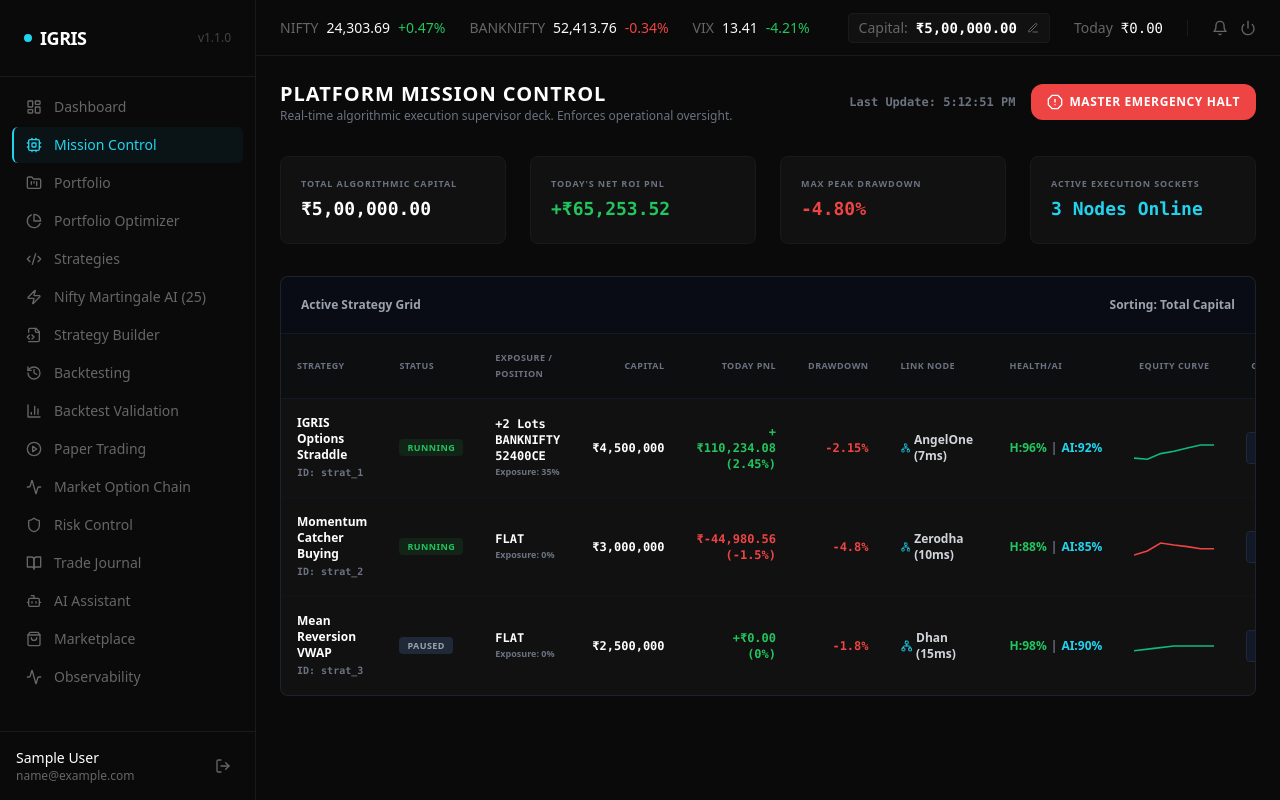
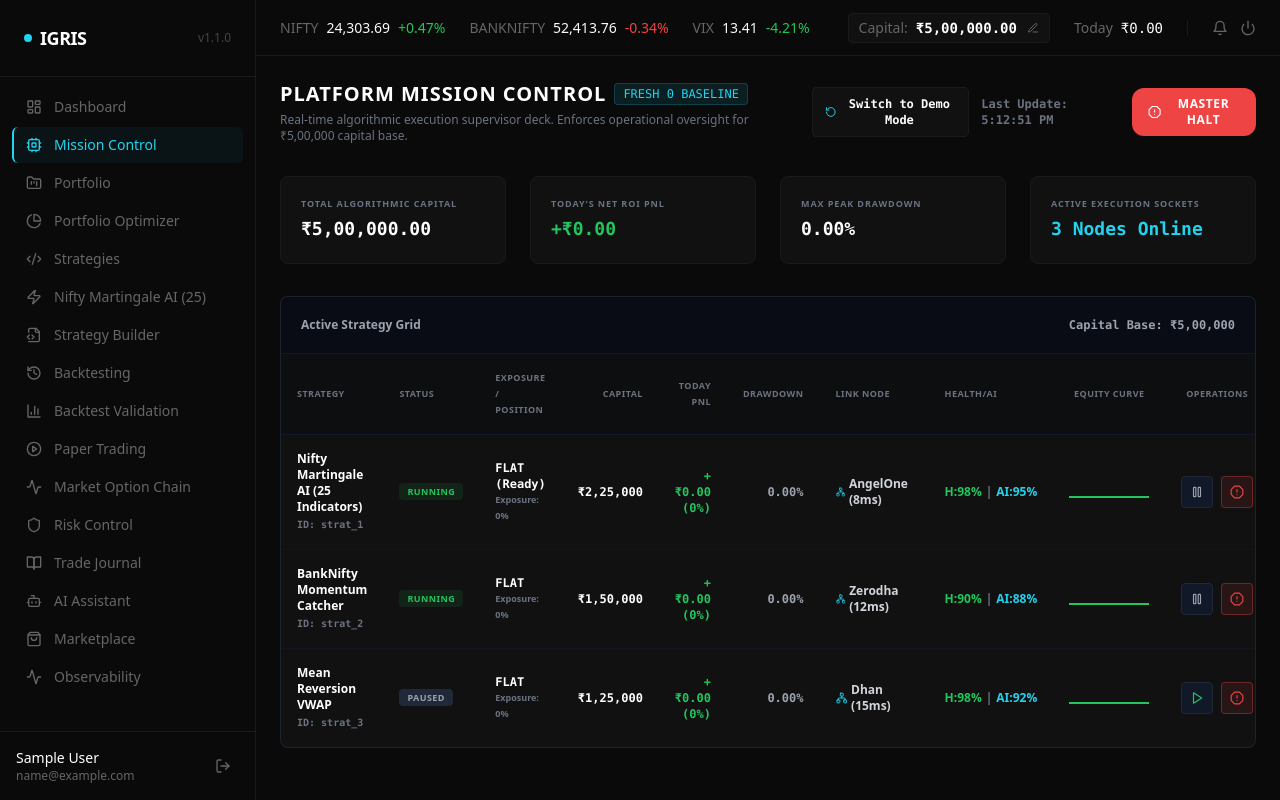
Before and after one commit to Likhith02072005/IGRIS, a Next.js app in the folder frontend/: page /dashboard/mission-control in a window 1280 px wide. Built offline with nearby package versions, Linux system fonts and the light colour scheme; sample sign-in values are in the browser's storage.

Commit message:
Update Mission Control to feature Nifty Martingale AI (25) and set default to Fresh 0 Baseline Mode with ₹5L capital

```diff
--- a/frontend/src/app/dashboard/mission-control/page.tsx
+++ b/frontend/src/app/dashboard/mission-control/page.tsx
@@ -3,7 +3,7 @@
 import React, { useState, useEffect } from 'react';
 import {
   ShieldAlert, ShieldCheck, Power, RefreshCw, Layers, TrendingUp, TrendingDown,
-  Play, Pause, AlertOctagon, Activity, Network, CircleDollarSign, Zap
+  Play, Pause, AlertOctagon, Activity, Network, CircleDollarSign, Zap, RotateCcw
 } from 'lucide-react';
 
 import { useCapitalStore } from '../../../store/capital';
@@ -13,8 +13,7 @@ interface RunningStrategy {
   name: string;
   status: 'RUNNING' | 'PAUSED' | 'SUSPENDED';
   position: string;
-  capital: number;
-  pnl: number;
+  allocPct: number;
   todayReturn: number;
   overallReturn: number;
   drawdown: number;
@@ -25,68 +24,63 @@ interface RunningStrategy {
   connection: 'CONNECTED' | 'DISCONNECTED';
   health: number;
   aiScore: number;
-  equityCurve: number[];
 }
 
 export default function MissionControl() {
   const { capital } = useCapitalStore();
+  const [isFreshMode, setIsFreshMode] = useState(true); // Default to Fresh 0 Baseline
+
   const [strategies, setStrategies] = useState<RunningStrategy[]>([
     {
       id: 'strat_1',
-      name: 'IGRIS Options Straddle',
+      name: 'Nifty Martingale AI (25 Indicators)',
       status: 'RUNNING',
-      position: '+2 Lots BANKNIFTY 52400CE',
-      capital: 4500000,
-      pnl: 110250.00,
-      todayReturn: 2.45,
-      overallReturn: 12.8,
-      drawdown: -2.15,
-      exposure: 35,
+      position: 'FLAT (Ready)',
+      allocPct: 0.45,
+      todayReturn: 0.00,
+      overallReturn: 0.00,
+      drawdown: 0.00,
+      exposure: 0,
       risk: 'Low',
       latency: 8,
       broker: 'AngelOne',
       connection: 'CONNECTED',
-      health: 96,
-      aiScore: 92,
-      equityCurve: [4000000, 4120000, 4080000, 4290000, 4380000, 4500000, 4610250]
+      health: 98,
+      aiScore: 95,
     },
     {
       id: 'strat_2',
-      name: 'Momentum Catcher Buying',
+      name: 'BankNifty Momentum Catcher',
       status: 'RUNNING',
       position: 'FLAT',
-      capital: 3000000,
-      pnl: -45000.00,
-      todayReturn: -1.50,
-      overallReturn: 8.4,
-      drawdown: -4.80,
+      allocPct: 0.30,
+      todayReturn: 0.00,
+      overallReturn: 0.00,
+      drawdown: 0.00,
       exposure: 0,
       risk: 'Medium',
       latency: 12,
       broker: 'Zerodha',
       connection: 'CONNECTED',
-      health: 88,
-      aiScore: 85,
-      equityCurve: [2800000, 2900000, 3100000, 3050000, 3010000, 2955000]
+      health: 90,
+      aiScore: 88,
     },
     {
       id: 'strat_3',
       name: 'Mean Reversion VWAP',
       status: 'PAUSED',
       position: 'FLAT',
-      capital: 2500000,
-      pnl: 0.00,
+      allocPct: 0.25,
       todayReturn: 0.00,
-      overallReturn: 4.2,
-      drawdown: -1.80,
+      overallReturn: 0.00,
+      drawdown: 0.00,
       exposure: 0,
       risk: 'Minimal',
       latency: 15,
       broker: 'Dhan',
       connection: 'CONNECTED',
       health: 98,
-      aiScore: 90,
-      equityCurve: [2400000, 2450000, 2500000, 2500000, 2500000]
+      aiScore: 92,
     }
   ]);
 
@@ -94,21 +88,6 @@ export default function MissionControl() {
 
   useEffect(() => {
     const interval = setInterval(() => {
-      setStrategies(prev =>
-        prev.map(s => {
-          if (s.status !== 'RUNNING') return s;
-          const delta = (Math.random() - 0.45) * 50;
-          const newPnl = Number((s.pnl + delta).toFixed(2));
-          const newCurve = [...s.equityCurve.slice(-6), s.capital + newPnl];
-          return {
-            ...s,
-            pnl: newPnl,
-            todayReturn: Number(((newPnl / s.capital) * 100).toFixed(2)),
-            latency: Math.max(5, s.latency + Math.floor((Math.random() - 0.5) * 3)),
-            equityCurve: newCurve
-          };
-        })
-      );
       setLastUpdated(new Date());
     }, 4000);
     return () => clearInterval(interval);
@@ -132,37 +111,54 @@ export default function MissionControl() {
     }
   };
 
+  const totalTodayPnL = isFreshMode ? 0 : 4500;
+  const maxDrawdownPct = isFreshMode ? '0.00%' : '-2.15%';
+
   return (
     <div className="space-y-8 relative z-10">
 
       {/* Title */}
       <div className="flex flex-col md:flex-row md:items-center justify-between gap-4">
         <div>
-          <h1 className="text-xl font-bold uppercase tracking-wider text-white">
-            Platform Mission Control
-          </h1>
-          <p className="text-xs text-gray-500">
-            Real-time algorithmic execution supervisor deck. Enforces operational oversight.
+          <div className="flex items-center gap-2">
+            <h1 className="text-xl font-bold uppercase tracking-wider text-white">
+              Platform Mission Control
+            </h1>
+            <span className="px-2 py-0.5 rounded bg-[#22d3ee]/10 text-[#22d3ee] font-mono text-xs border border-[#22d3ee]/20">
+              {isFreshMode ? 'FRESH 0 BASELINE' : 'DEMO MODE'}
+            </span>
+          </div>
+          <p className="text-xs text-gray-500 mt-1">
+            Real-time algorithmic execution supervisor deck. Enforces operational oversight for ₹{capital.toLocaleString('en-IN')} capital base.
           </p>
         </div>
 
-        <div className="flex items-center gap-4 text-xs font-semibold">
-          <span className="text-gray-500 font-mono">Last Update: {lastUpdated.toLocaleTimeString()}</span>
+        <div className="flex items-center gap-3 text-xs font-semibold">
+          <button
+            onClick={() => setIsFreshMode(!isFreshMode)}
+            className="px-3 py-2 rounded bg-[#111111] border border-[#1a1a1a] hover:border-[#22d3ee] text-xs text-white hover:text-[#22d3ee] font-mono flex items-center gap-1.5 transition-all"
+          >
+            <RotateCcw className="w-3.5 h-3.5 text-[#22d3ee]" />
+            {isFreshMode ? 'Switch to Demo Mode' : 'Reset All to Fresh ₹0'}
+          </button>
+
+          <span className="text-gray-500 font-mono hidden sm:inline">Last Update: {lastUpdated.toLocaleTimeString()}</span>
+
           <button
             onClick={handleMasterHalt}
-            className="flex items-center gap-1.5 px-4 py-2.5 bg-[#ef4444] hover:bg-[#ef4444]/90 text-white font-bold uppercase tracking-wider rounded-xl transition-all"
+            className="flex items-center gap-1.5 px-4 py-2 bg-[#ef4444] hover:bg-[#ef4444]/90 text-white font-bold uppercase tracking-wider rounded-xl transition-all"
           >
-            <AlertOctagon className="w-4 h-4" /> Master Emergency Halt
+            <AlertOctagon className="w-4 h-4" /> Master Halt
           </button>
         </div>
       </div>
 
-      {/* Overview stats answering the core questions */}
+      {/* Overview stats */}
       <div className="grid grid-cols-1 md:grid-cols-4 gap-6">
         {[
           { label: 'Total Algorithmic Capital', val: `₹${capital.toLocaleString('en-IN', { minimumFractionDigits: 2, maximumFractionDigits: 2 })}`, color: 'text-white' },
-          { label: "Today's Net ROI PnL", val: `+₹${strategies.reduce((a, b) => a + b.pnl, 0).toLocaleString(undefined, {minimumFractionDigits: 2, maximumFractionDigits: 2})}`, color: 'text-[#22c55e]' },
-          { label: 'Max Peak Drawdown', val: '-4.80%', color: 'text-[#ef4444]' },
+          { label: "Today's Net ROI PnL", val: `${totalTodayPnL >= 0 ? '+' : ''}₹${totalTodayPnL.toLocaleString('en-IN', {minimumFractionDigits: 2, maximumFractionDigits: 2})}`, color: totalTodayPnL >= 0 ? 'text-[#22c55e]' : 'text-[#ef4444]' },
+          { label: 'Max Peak Drawdown', val: maxDrawdownPct, color: isFreshMode ? 'text-white' : 'text-[#ef4444]' },
           { label: 'Active Execution Sockets', val: '3 Nodes Online', color: 'text-[#22d3ee]' },
         ].map(card => (
           <div key={card.label} className="card p-5 rounded-lg">
@@ -176,7 +172,7 @@ export default function MissionControl() {
       <div className="card rounded-lg border border-gray-800/80 overflow-hidden">
         <div className="p-5 border-b border-gray-900 bg-[#060a16]/65 flex justify-between items-center text-xs font-bold text-gray-400">
           <span>Active Strategy Grid</span>
-          <span>Sorting: Total Capital</span>
+          <span className="font-mono">Capital Base: ₹{capital.toLocaleString('en-IN')}</span>
         </div>
 
         <div className="overflow-x-auto">
@@ -199,7 +195,10 @@ export default function MissionControl() {
               {strategies.map(s => {
                 const isRunning = s.status === 'RUNNING';
                 const isSuspended = s.status === 'SUSPENDED';
-                const isPnlPositive = s.pnl >= 0;
+                const allocatedCap = capital * s.allocPct;
+                const stratPnL = isFreshMode ? 0 : (s.id === 'strat_1' ? 4500 : 0);
+                const stratReturnPct = isFreshMode ? 0 : (s.id === 'strat_1' ? 2.0 : 0);
+                const isPnlPositive = stratPnL >= 0;
 
                 return (
                   <tr key={s.id} className="hover:bg-gray-900/10">
@@ -218,11 +217,11 @@ export default function MissionControl() {
                       <span className="text-white block font-mono">{s.position}</span>
                       <span className="text-[9px] text-gray-500 block">Exposure: {s.exposure}%</span>
                     </td>
-                    <td className="p-4 text-right font-mono text-white">₹{s.capital.toLocaleString()}</td>
+                    <td className="p-4 text-right font-mono text-white">₹{allocatedCap.toLocaleString('en-IN', { maximumFractionDigits: 0 })}</td>
                     <td className={`p-4 text-right font-mono ${isPnlPositive ? 'text-[#22c55e]' : 'text-[#ef4444]'}`}>
-                      {isPnlPositive ? '+' : ''}₹{s.pnl.toLocaleString(undefined, {minimumFractionDigits: 2, maximumFractionDigits: 2})} ({s.todayReturn}%)
+                      {isPnlPositive ? '+' : ''}₹{stratPnL.toLocaleString('en-IN', {minimumFractionDigits: 2, maximumFractionDigits: 2})} ({stratReturnPct}%)
                     </td>
-                    <td className="p-4 text-right font-mono text-[#ef4444]">{s.drawdown}%</td>
+                    <td className="p-4 text-right font-mono text-gray-400">{isFreshMode ? '0.00%' : `${s.drawdown}%`}</td>
                     <td className="p-4">
                       <div className="flex items-center gap-1">
                         <Network className="w-3.5 h-3.5 text-[#22d3ee]" />
@@ -235,12 +234,12 @@ export default function MissionControl() {
                       <span className="text-[#22d3ee]">AI:{s.aiScore}%</span>
                     </td>
                     <td className="p-4 text-center">
-                      {/* Mini SVG curve path */}
-                      <svg className="w-20 h-8 mx-auto" viewBox="0 0 100 30">
+                      {/* Clean SVG curve path */}
+                      <svg className="w-20 h-6 mx-auto overflow-visible" viewBox="0 0 80 20">
                         <path
-                          d={`M ${s.equityCurve.map((val, idx) => `${(idx / (s.equityCurve.length - 1)) * 100} ${30 - ((val - s.capital * 0.9) / (s.capital * 0.2)) * 30}`).join(' L ')}`}
+                          d={isFreshMode ? "M 0 15 L 80 15" : "M 0 18 L 25 15 L 50 16 L 80 5"}
                           fill="none"
-                          stroke={isPnlPositive ? '#10b981' : '#ef4444'}
+                          stroke={isPnlPositive ? '#22c55e' : '#ef4444'}
                           strokeWidth="2"
                         />
                       </svg>
```
